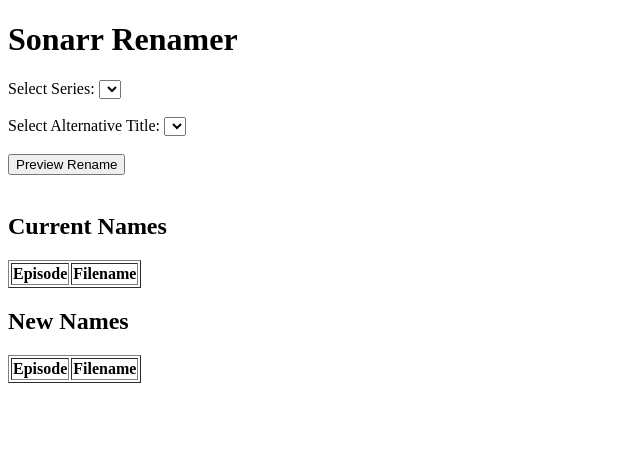
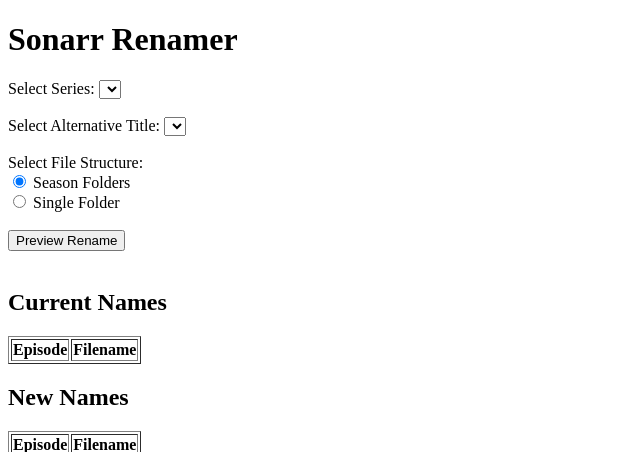
Before and after one commit to laglink17/renamerr, a Flask app: page / in a window 1280 px wide. Shown: the top 452 px of the page, without its empty margins (0-640 px from the left). Run offline with Flask 3, Linux system fonts and the light colour scheme; data that the repository does not hold is empty.

Commit message:
Added Option to choose a Single or Season Folders

```diff
--- a/app.py
+++ b/app.py
@@ -78,25 +78,38 @@
     data = request.json
     series_id = int(data.get("series_id"))
     chosen_title = data.get("chosen_title")
+    use_season_folders = data.get("use_season_folders", True)  # Default to True
     format_template = (
-        "{Series_Title} - {absolute:02d} [{Quality_Full} {MediaInfo_VideoCodec}]"
+        "{Series_Title} - {episode:02d} [{Quality_Full} {MediaInfo_VideoCodec}]"
         "[{Mediainfo_AudioCodec} {Mediainfo_AudioChannels}]-{Release_Group}.mkv"
     )
 
     try:
-        # Fetch episode files for the series
-        response = requests.get(
+        # Fetch episode details
+        episode_response = requests.get(
+            f"{SONARR_API_URL}/episode?seriesId={series_id}", headers=headers
+        )
+        if episode_response.status_code != 200:
+            return jsonify({"error": "Failed to fetch episode details"}), episode_response.status_code
+
+        episodes = episode_response.json()
+
+        # Filter episodes with files
+        episodes_with_files = [ep for ep in episodes if ep.get("hasFile")]
+
+        # Fetch episode files for the series using seriesId
+        file_response = requests.get(
             f"{SONARR_API_URL}/episodefile?seriesId={series_id}", headers=headers
         )
-        if response.status_code != 200:
-            return jsonify({"error": "Failed to fetch episode files"}), response.status_code
+        if file_response.status_code != 200:
+            return jsonify({"error": "Failed to fetch episode files"}), file_response.status_code
 
-        episode_files = response.json()
+        episode_files = {file["id"]: file for file in file_response.json()}
 
         # Group episodes by season
         episodes_by_season = {}
-        for episode in episode_files:
-            season = episode.get("seasonNumber", 0)
+        for episode in episodes_with_files:
+            season = episode["seasonNumber"]
             if season not in episodes_by_season:
                 episodes_by_season[season] = []
             episodes_by_season[season].append(episode)
@@ -106,21 +119,19 @@
         for season, episodes in episodes_by_season.items():
             preview = []
             for episode in episodes:
-                current_path = episode["path"]
-                absolute_episode_number = (
-                    episode.get("absoluteEpisodeNumber") or episode.get("episodeNumber")
+                episode_file = episode_files.get(episode["episodeFileId"])
+                if not episode_file:
+                    continue  # Skip episodes without a corresponding file
+
+                current_path = episode_file["path"]
+                episode_label = (
+                    episode["episodeNumber"] if use_season_folders else episode["absoluteEpisodeNumber"]
                 )
+                if episode_label is None:
+                    raise ValueError(f"Missing episode number for file: {current_path}")
 
-                # Fallback: Extract episode number from filename if missing
-                if absolute_episode_number is None:
-                    match = re.search(r"\b(\d{1,3})\b", os.path.basename(current_path))
-                    if match:
-                        absolute_episode_number = int(match.group(1))
-                    else:
-                        raise ValueError(f"Missing episode number for file: {current_path}")
-
-                quality = episode["quality"]["quality"]["name"]
-                media_info = episode.get("mediaInfo", {})
+                quality = episode_file["quality"]["quality"]["name"]
+                media_info = episode_file.get("mediaInfo", {})
                 video_codec = media_info.get("videoCodec", "")
                 audio_codec = media_info.get("audioCodec", "")
 
@@ -129,22 +140,31 @@
                 if audio_channels == "2":
                     audio_channels = "2.0"
 
-                release_group = episode.get("releaseGroup", "Unknown")
+                release_group = episode_file.get("releaseGroup", "Unknown")
 
                 # Build new filename
                 new_filename = format_template.format(
                     Series_Title=chosen_title,
-                    absolute=absolute_episode_number,
+                    episode=episode_label,
                     Quality_Full=quality,
                     MediaInfo_VideoCodec=video_codec,
                     Mediainfo_AudioCodec=audio_codec,
                     Mediainfo_AudioChannels=audio_channels,
                     Release_Group=release_group,
                 )
-                new_path = os.path.join(os.path.dirname(current_path), new_filename)
+
+                # Determine new path
+                if use_season_folders:
+                    new_path = os.path.join(
+                        os.path.dirname(current_path),
+                        f"Season {season:02d}",
+                        new_filename,
+                    )
+                else:
+                    new_path = os.path.join(os.path.dirname(current_path), new_filename)
 
                 preview.append({
-                    "episode": absolute_episode_number,
+                    "episode": episode_label,
                     "current": current_path,
                     "new": new_path,
                 })
@@ -165,15 +185,13 @@
     try:
         renamed_files = []
 
-        # Iterate over each season and its episodes
         for season, episodes in rename_preview.items():
             for item in episodes:
                 current_path = item["current"]
                 new_path = item["new"]
 
-                # Check for duplicates before renaming
-                if new_path in [file["new"] for file in renamed_files]:
-                    raise ValueError(f"Duplicate filename detected: {new_path}")
+                # Ensure the folder exists
+                os.makedirs(os.path.dirname(new_path), exist_ok=True)
 
                 # Rename the file
                 os.rename(current_path, new_path)
@@ -184,6 +202,5 @@
     except Exception as e:
         return jsonify({"error": str(e)}), 500
 
-
 if __name__ == "__main__":
     app.run(host="0.0.0.0", port=5000, debug=True)
--- a/templates/index.html
+++ b/templates/index.html
@@ -5,7 +5,6 @@
     <meta name="viewport" content="width=device-width, initial-scale=1.0">
     <title>Sonarr Renamer</title>
     <script>
-        // Automatically load series on page load
         window.onload = fetchSeries;
 
         async function fetchSeries() {
@@ -36,10 +35,14 @@
             });
         }
 
-
         async function previewRename() {
             const seriesId = document.getElementById('series-select').value;
             const chosenTitle = document.getElementById('alt-titles-select').value;
+
+            // Get the selected file structure option
+            const structureOption = document.querySelector('input[name="file-structure"]:checked').value;
+            const useSeasonFolders = structureOption === "season_folders";
+
             if (!seriesId || !chosenTitle) {
                 return alert('Select a series and a title first.');
             }
@@ -47,10 +50,14 @@
             const response = await fetch('/preview-rename', {
                 method: 'POST',
                 headers: { 'Content-Type': 'application/json' },
-                body: JSON.stringify({ series_id: seriesId, chosen_title: chosenTitle }),
+                body: JSON.stringify({
+                    series_id: seriesId,
+                    chosen_title: chosenTitle,
+                    use_season_folders: useSeasonFolders
+                }),
             });
+
             const result = await response.json();
-
             if (result.error) {
                 alert(result.error);
                 return;
@@ -61,7 +68,6 @@
             currentTable.innerHTML = '';
             newTable.innerHTML = '';
 
-            // Group episodes by season
             Object.keys(result.rename_preview).forEach(season => {
                 const seasonHeader = `<tr><th colspan="2">Season ${season}</th></tr>`;
                 currentTable.innerHTML += seasonHeader;
@@ -77,7 +83,7 @@
 
             document.getElementById('confirm-btn').style.display = 'block';
             document.getElementById('confirm-btn').onclick = () => confirmRename(result.rename_preview);
-    }
+        }
 
         async function confirmRename(renamePreview) {
             const response = await fetch('/confirm-rename', {
@@ -97,6 +103,18 @@
     <br><br>
     <label for="alt-titles-select">Select Alternative Title:</label>
     <select id="alt-titles-select"></select>
+    <br><br>
+    <label>Select File Structure:</label>
+    <br>
+    <label>
+        <input type="radio" name="file-structure" value="season_folders" checked>
+        Season Folders
+    </label>
+    <br>
+    <label>
+        <input type="radio" name="file-structure" value="single_folder">
+        Single Folder
+    </label>
     <br><br>
     <button onclick="previewRename()">Preview Rename</button>
     <br><br>
```
